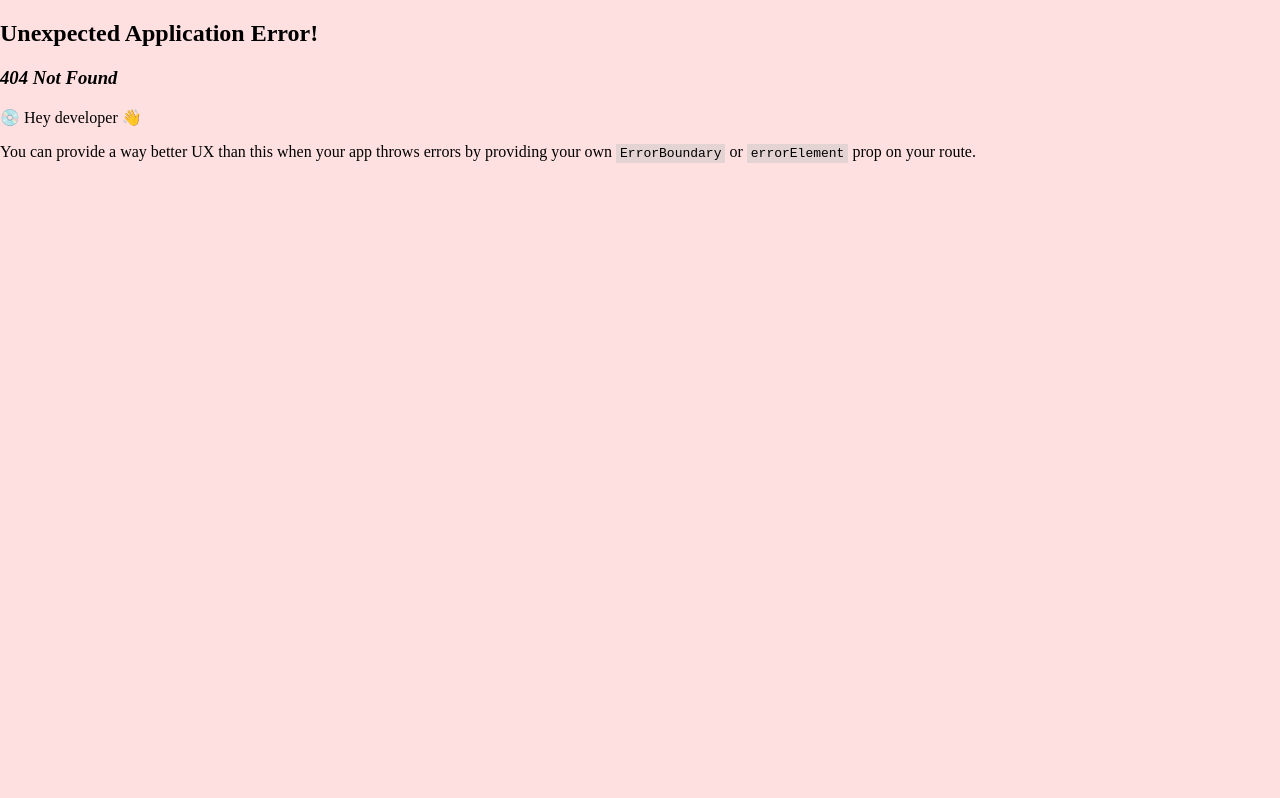
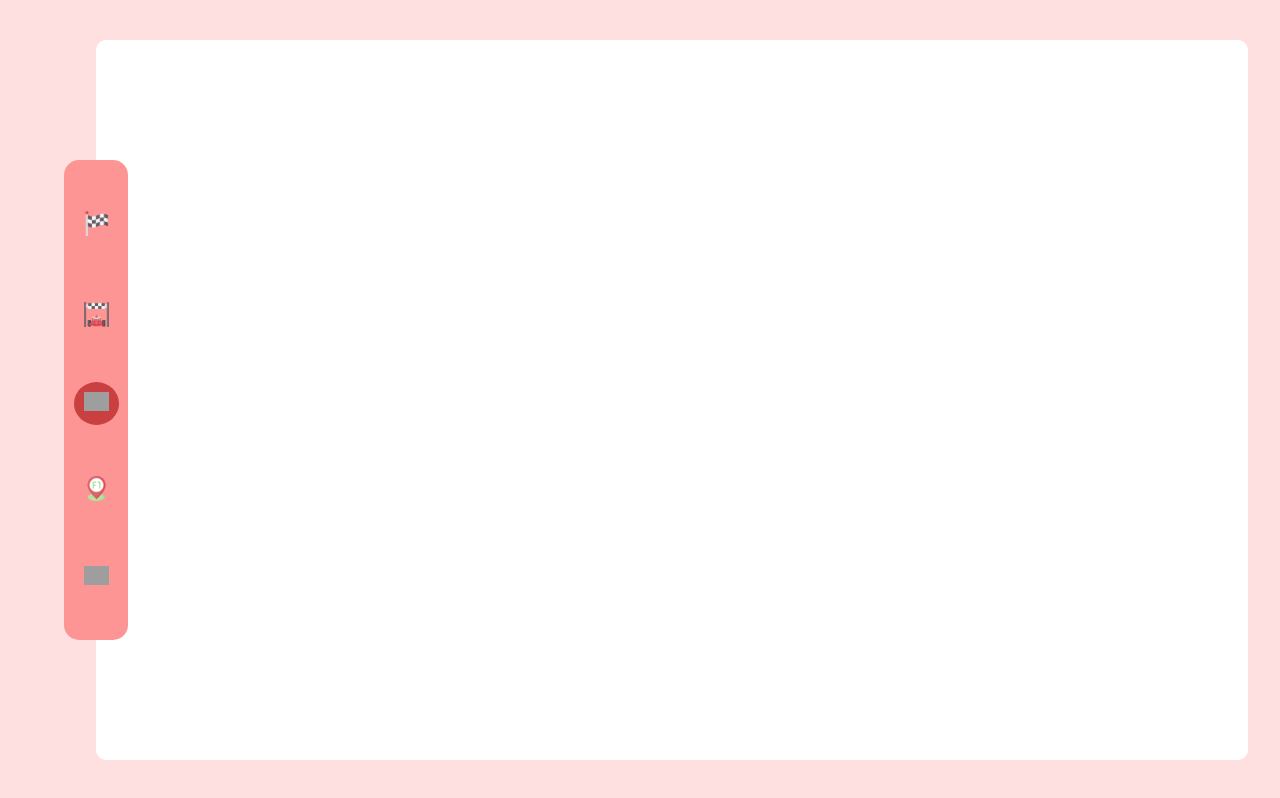
Before and after one commit to asitha-navaratne/f1-dashboard, a React (Vite) app: page /drivers in a window 1280 px wide. Before the commit this address had no page. Built offline with nearby package versions, Linux system fonts and the light colour scheme; grey boxes are pictures that could not be loaded.

Commit message:
Added new pages and updated styles

```diff
--- a/src/components/MainNavigation.module.css
+++ b/src/components/MainNavigation.module.css
@@ -11,8 +11,12 @@ nav {
   align-items: center;
 }
 
-.active {
-  background-color: #db5757;
+.nav-link {
+  padding: 10px;
+}
+
+.nav-link-active {
+  background-color: #ca3f3f;
   padding: 10px;
   border-radius: 50%;
 }
--- a/src/components/MainNavigation.tsx
+++ b/src/components/MainNavigation.tsx
@@ -13,31 +13,41 @@ const MainNavigation = () => {
     <nav>
       <NavLink
         to="/"
-        className={({ isActive }) => (isActive ? styles["active"] : undefined)}
+        className={({ isActive }) =>
+          isActive ? styles["nav-link-active"] : styles["nav-link"]
+        }
       >
         <img src={seasons} alt="Seasons" className={styles["nav-link-image"]} />
       </NavLink>
       <NavLink
         to="/teams"
-        className={({ isActive }) => (isActive ? styles["active"] : undefined)}
+        className={({ isActive }) =>
+          isActive ? styles["nav-link-active"] : styles["nav-link"]
+        }
       >
         <img src={teams} alt="Teams" className={styles["nav-link-image"]} />
       </NavLink>
       <NavLink
         to="/drivers"
-        className={({ isActive }) => (isActive ? styles["active"] : undefined)}
+        className={({ isActive }) =>
+          isActive ? styles["nav-link-active"] : styles["nav-link"]
+        }
       >
         <img src={drivers} alt="Drivers" className={styles["nav-link-image"]} />
       </NavLink>
       <NavLink
         to="/races"
-        className={({ isActive }) => (isActive ? styles["active"] : undefined)}
+        className={({ isActive }) =>
+          isActive ? styles["nav-link-active"] : styles["nav-link"]
+        }
       >
         <img src={races} alt="Races" className={styles["nav-link-image"]} />
       </NavLink>
       <NavLink
         to="/tracks"
-        className={({ isActive }) => (isActive ? styles["active"] : undefined)}
+        className={({ isActive }) =>
+          isActive ? styles["nav-link-active"] : styles["nav-link"]
+        }
       >
         <img src={tracks} alt="Tracks" className={styles["nav-link-image"]} />
       </NavLink>
--- /dev/null
+++ b/src/pages/Drivers.tsx
@@ -0,0 +1,5 @@
+const Drivers = () => {
+  return <div></div>;
+};
+
+export default Drivers;
--- /dev/null
+++ b/src/pages/Races.tsx
@@ -0,0 +1,5 @@
+const Races = () => {
+  return <div></div>;
+};
+
+export default Races;
--- /dev/null
+++ b/src/pages/Teams.tsx
@@ -0,0 +1,5 @@
+const Teams = () => {
+  return <div></div>;
+};
+
+export default Teams;
--- /dev/null
+++ b/src/pages/Tracks.tsx
@@ -0,0 +1,5 @@
+const Tracks = () => {
+  return <div></div>;
+};
+
+export default Tracks;
```
Also changed, not shown: src/App.tsx (+20 -0 lines).
